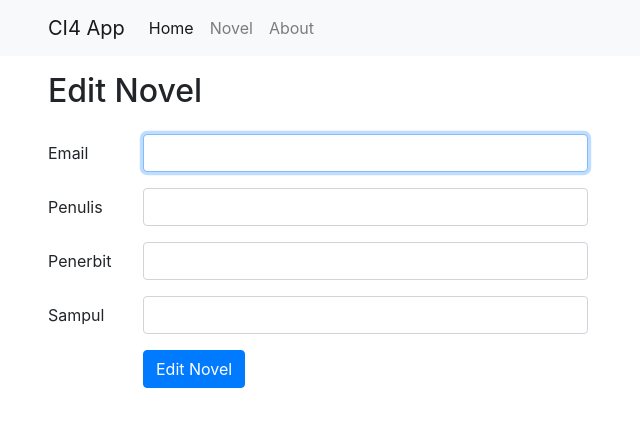
After one commit to nhardiansa/belajar-ci4, a CodeIgniter 4 app: template app/Views/novel/edit.php in a window 1280 px wide. The commit adds this page. Shown: the top 427 px of the page, without its empty margins (37-677 px from the left). Run offline with PHP 8.4 and a stand-in for CodeIgniter, Linux system fonts and the light colour scheme; the template is opened without the code that fills it, so the values that code supplies are empty; some libraries are stand-ins or nearby versions.

Commit message:
Menambahkan fitur edit

```diff
--- a/app/Config/Routes.php
+++ b/app/Config/Routes.php
@@ -34,6 +34,7 @@ $routes->setAutoRoute(true);
 $routes->get('/', 'Pages::index');
 
 $routes->get('/novel/create', 'Novel::create');
+$routes->get('/novel/edit/(:segment)', 'Novel::edit/$1');
 $routes->delete("/novel/(:num)", "Novel::delete/$1");
 $routes->get('/novel/(:any)', 'Novel::detail/$1');
 /**
--- a/app/Views/novel/detail.php
+++ b/app/Views/novel/detail.php
@@ -17,7 +17,7 @@
                             <h5 class="card-title"><?= $detail['judul']; ?></h5>
                             <p class="card-text"><b>Penulis: </b><?= $detail['penulis']; ?></p>
                             <p class="card-text"><b>Penerbit: </b><?= $detail['penerbit']; ?></p>
-                            <a href="" class="btn btn-warning">Edit</a>
+                            <a href="/novel/edit/<?= $detail['slug']; ?>" class="btn btn-warning">Edit</a>
                             <form action="/novel/<?= $detail['id']; ?>" class="d-inline" method="POST">
                                 <?= csrf_field(); ?>
                                 <input type="hidden" name="_method" value="DELETE">
--- /dev/null
+++ b/app/Views/novel/edit.php
@@ -0,0 +1,57 @@
+<?= $this->extend('layout/template'); ?>
+
+<?= $this->section('content'); ?>
+
+<div class="container">
+    <div class="row">
+        <div class="col-6">
+            <h2 class="mt-3 mb-4">Edit Novel</h2>
+
+            <form action="/novel/update/<?= $komik['id']; ?>" method="post">
+                <?= csrf_field(); ?>
+                <input type="hidden" name="slug" value="<?= $komik['slug']; ?>">
+                <div class="form-group row">
+                    <label for="judul" class="col-sm-2 col-form-label">Email</label>
+                    <div class="col-sm-10">
+                        <input type="text" class="form-control <?= $validation->hasError('judul') ? 'is-invalid' : ''; ?>" id="judul" name="judul" autofocus value="<?= (old('judul')) ? old('judul') : $komik['judul']; ?>">
+                        <div id="validationServer03Feedback" class="invalid-feedback">
+                            <?= $validation->getError('judul'); ?>
+                        </div>
+                    </div>
+                </div>
+                <div class="form-group row">
+                    <label for="penulis" class="col-sm-2 col-form-label">Penulis</label>
+                    <div class="col-sm-10">
+                        <input type="text" class="form-control <?= $validation->hasError('penulis') ? 'is-invalid' : ''; ?>" id="penulis" name="penulis" value="<?= (old('penulis')) ? old('penulis') : $komik['penulis']; ?>">
+                        <div id="validationServer03Feedback" class="invalid-feedback">
+                            <?= $validation->getError('penulis'); ?>
+                        </div>
+                    </div>
+                </div>
+                <div class="form-group row">
+                    <label for="penerbit" class="col-sm-2 col-form-label">Penerbit</label>
+                    <div class="col-sm-10">
+                        <input type="text" class="form-control <?= $validation->hasError('penerbit') ? 'is-invalid' : ''; ?>" id="penerbit" name="penerbit" value="<?= (old('penerbit')) ? old('penerbit') : $komik['penerbit']; ?>">
+                        <div id="validationServer03Feedback" class="invalid-feedback">
+                            <?= $validation->getError('penerbit'); ?>
+                        </div>
+                    </div>
+                </div>
+                <div class="form-group row">
+                    <label for="sampul" class="col-sm-2 col-form-label">Sampul</label>
+                    <div class="col-sm-10">
+                        <input type="text" class="form-control" id="sampul" name="sampul" value="<?= (old('sampul')) ? old('sampul') : $komik['sampul']; ?>">
+                    </div>
+                </div>
+                <div class="form-group row">
+                    <div class="col-sm-10 ml-auto">
+                        <button type="submit" class=" btn btn-primary">Edit Novel</button>
+                    </div>
+                </div>
+            </form>
+
+        </div>
+    </div>
+</div>
+
+<?= $this->endSection(); ?>
```
Also changed, not shown: app/Controllers/Novel.php (+74 -6 lines).
